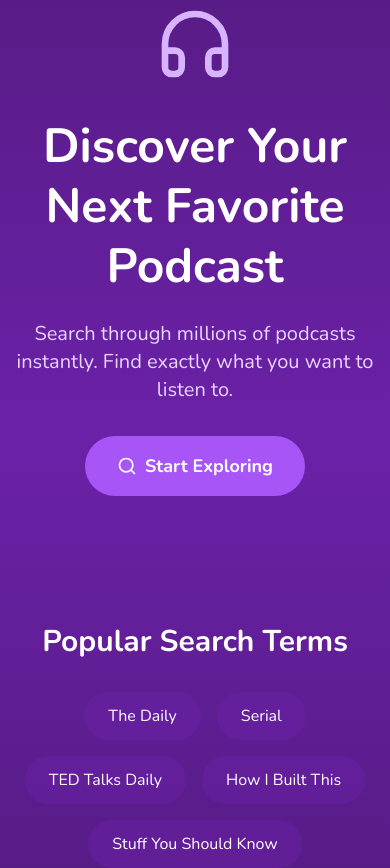
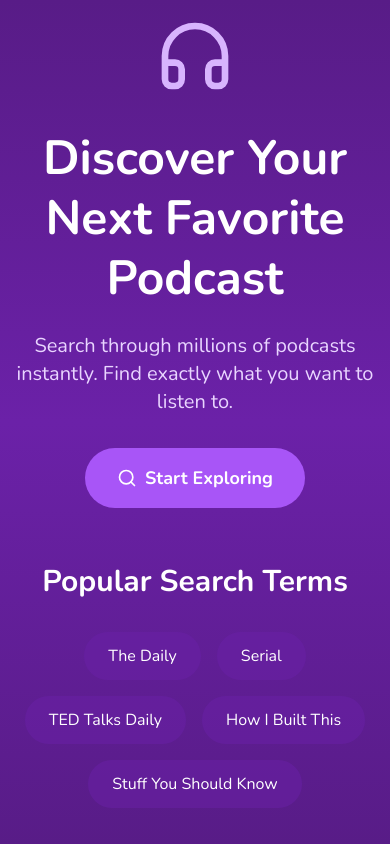
Before and after one commit to gzcmustafa/podcast-player, a React (Vite) app: page / in a window 390 px wide. After the commit the page ends 844 px from the top, so only its background shows below. Built offline with nearby package versions, Linux system fonts and the light colour scheme.

Commit message:
style: update responsive design

```diff
--- a/src/pages/Home.jsx
+++ b/src/pages/Home.jsx
@@ -16,7 +16,7 @@ export default function Home() {
   return (
     <div className="min-h-screen bg-gradient-to-b from-purple-900 via-purple-800 to-purple-900 text-white">
     {/* Hero Section */}
-    <div className="container mx-auto px-4 pt-1 pb-32 ">
+    <div className="container mx-auto px-4 pt-4 pb-14 ">
       <div className="max-w-4xl mx-auto text-center 2xl:mt-40">
         <div className="flex justify-center mb-8">
           <Headphones className="w-20 h-20 text-purple-300" />
```
